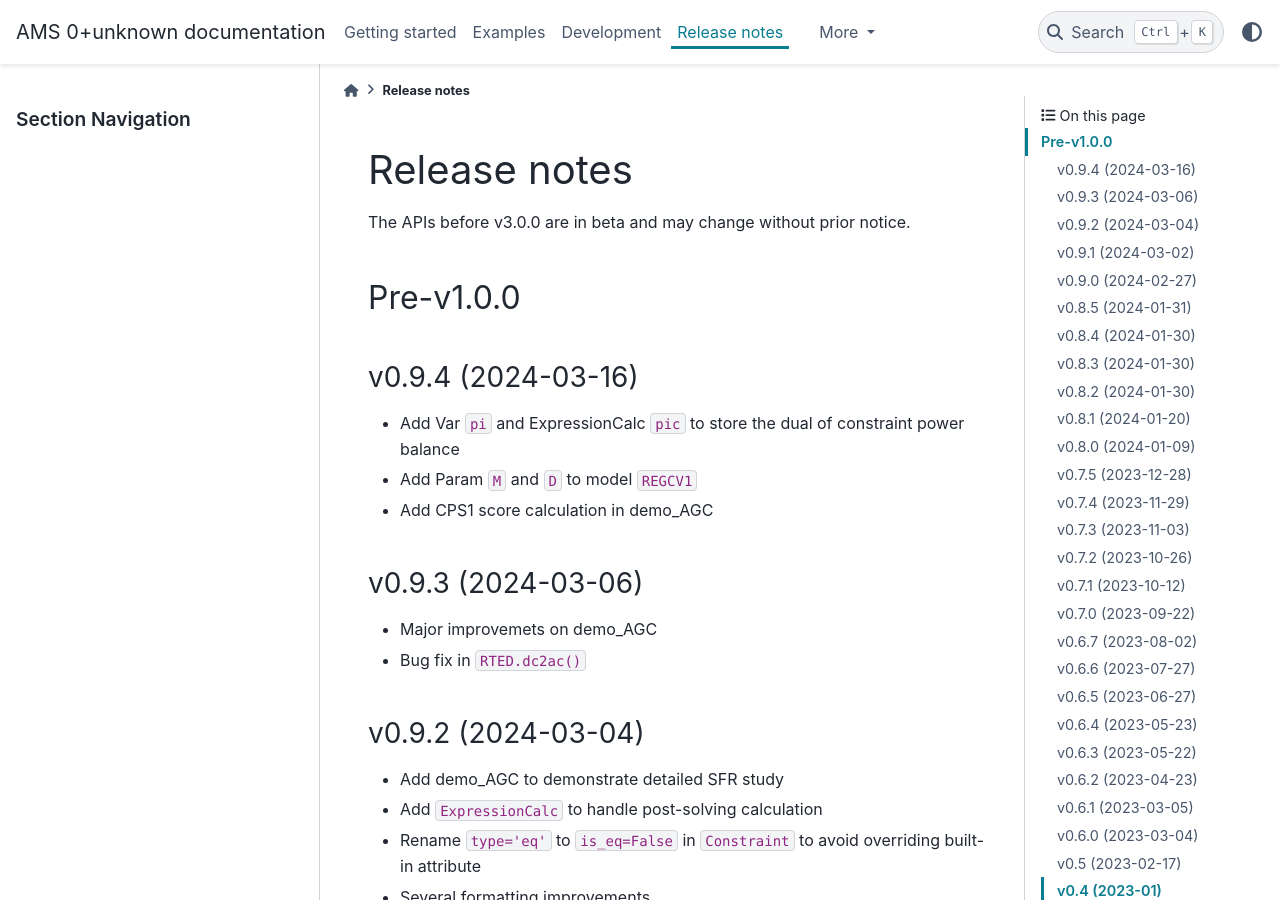
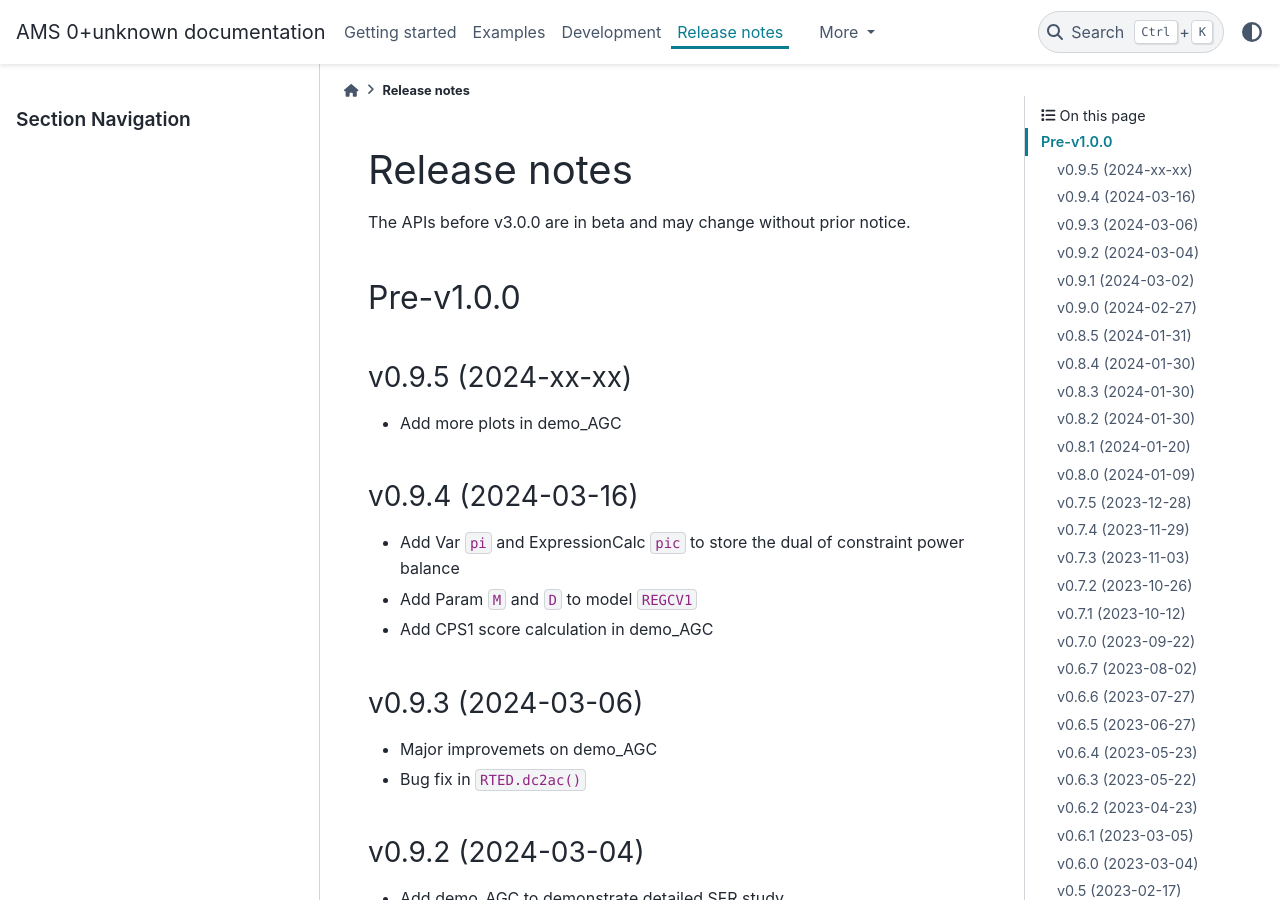
Before and after one commit to CURENT/ams, a Sphinx documentation site: the page built from docs/source/release-notes.rst, in a window 1280 px wide and 900 px high. Built offline with Sphinx 7.4.7 and the PyData theme 0.15.4, drawn with Linux system fonts in a browser that asks for light colours; pages that are not in the unit, such as notebooks, are missing from menus.

Commit message:
Update release-notes

```diff
--- a/docs/source/release-notes.rst
+++ b/docs/source/release-notes.rst
@@ -8,6 +8,11 @@ The APIs before v3.0.0 are in beta and may change without prior notice.
 
 Pre-v1.0.0
 ==========
+
+v0.9.5 (2024-xx-xx)
+-------------------
+
+- Add more plots in demo_AGC
 
 v0.9.4 (2024-03-16)
 -------------------
```
